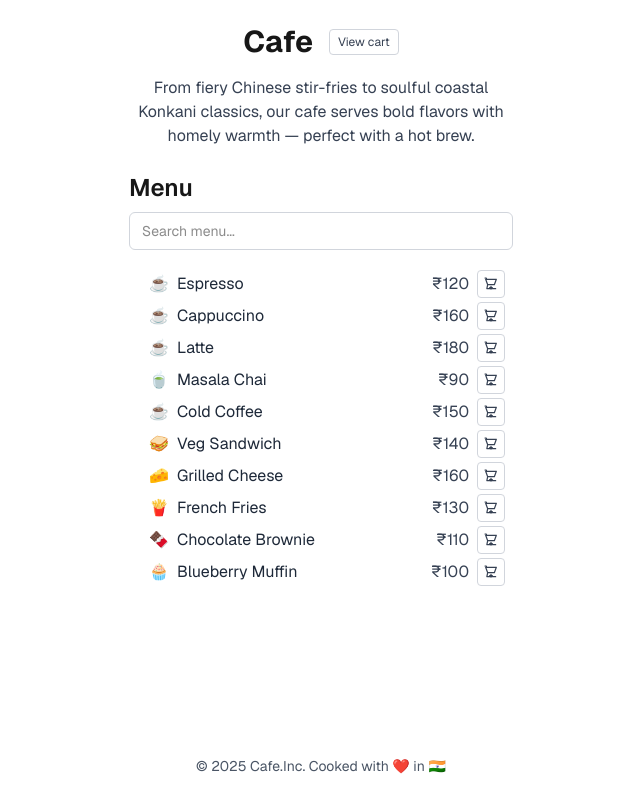
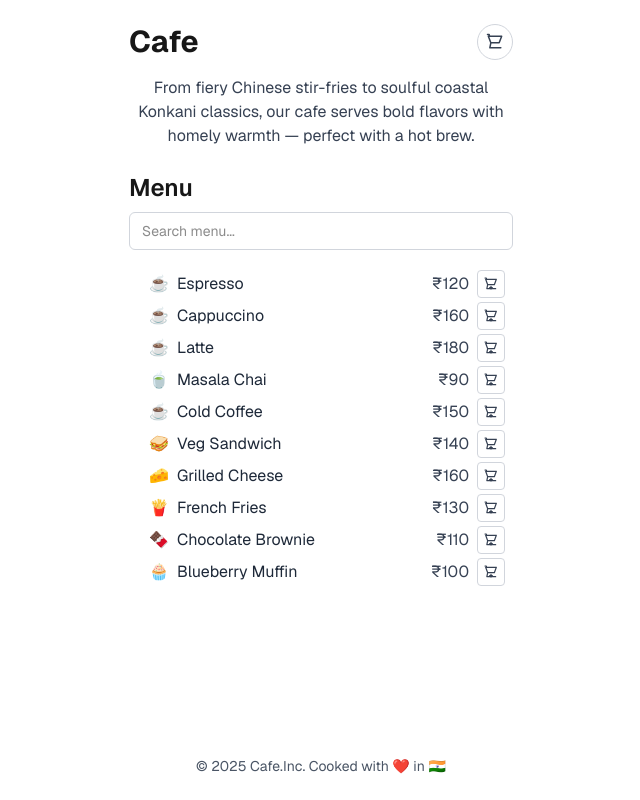
Before and after one commit to mayurkode7/calculatorPlus, a Next.js app in the folder calculator-plus-app/: page /cafe in a window 1280 px wide. Shown: the whole page, without its empty margins (319-959 px from the left). Built offline with nearby package versions, Linux system fonts and the light colour scheme.

Commit message:
Refactor Cafe component header for improved layout and accessibility, replacing cart count display with an icon and enhancing the cart link functionality.

```diff
--- a/calculator-plus-app/src/app/cafe/page.js
+++ b/calculator-plus-app/src/app/cafe/page.js
@@ -128,18 +128,21 @@ export default function Cafe() {
   return (
     <div className="font-sans min-h-screen p-6 flex flex-col">
       <main className="flex flex-col gap-[16px] w-full max-w-sm mx-auto">
-        <div className="flex items-center justify-center gap-2">
-          <h1 className="text-3xl font-bold text-center">Cafe</h1>
-          {cartCount > 0 && (
-            <span
-              aria-label={`${cartCount} items in cart`}
-              className="inline-flex items-center justify-center text-xs font-semibold bg-blue-600 text-white rounded-full h-5 min-w-[1.25rem] px-2"
-            >
-              {cartCount}
-            </span>
-          )}
-          <Link href="/cafe/cart" className="ml-2 text-xs px-2 py-1 rounded border border-gray-300 bg-white text-gray-700 hover:text-gray-900 hover:bg-gray-50 focus:outline-none focus:ring-2 focus:ring-blue-500">
-            View cart
+        <div className="flex items-center justify-between">
+          <h1 className="text-3xl font-bold">Cafe</h1>
+          <Link
+            href="/cafe/cart"
+            aria-label="View cart"
+            className="relative inline-flex items-center justify-center h-9 w-9 rounded-full border border-gray-300 bg-white text-gray-700 hover:text-gray-900 hover:bg-gray-50 focus:outline-none focus:ring-2 focus:ring-blue-500"
+          >
+            <svg xmlns="http://www.w3.org/2000/svg" viewBox="0 0 24 24" fill="none" stroke="currentColor" className="h-5 w-5">
+              <path strokeLinecap="round" strokeLinejoin="round" strokeWidth="1.8" d="M3 3h2l.4 2M7 13h10l3-8H6.4M7 13l-1.2 6H19M7 13l-3-8" />
+            </svg>
+            {cartCount > 0 && (
+              <span className="absolute -top-1 -right-1 inline-flex items-center justify-center text-[10px] font-semibold bg-blue-600 text-white rounded-full h-4 min-w-[1rem] px-1">
+                {cartCount}
+              </span>
+            )}
           </Link>
         </div>
 
@@ -182,8 +185,6 @@ export default function Cafe() {
           </ul>
         </section>
 
-        {/* Cart content moved to /cafe/cart page */}
-
       </main>
       {toastMessage && (
         <div role="status" aria-live="polite" className="fixed bottom-20 left-1/2 -translate-x-1/2 z-50 bg-gray-900 text-white text-sm px-3 py-2 rounded shadow animate-in fade-in duration-200">
```
